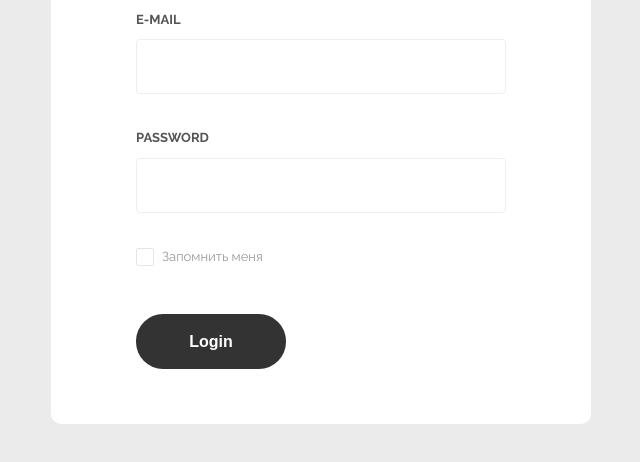
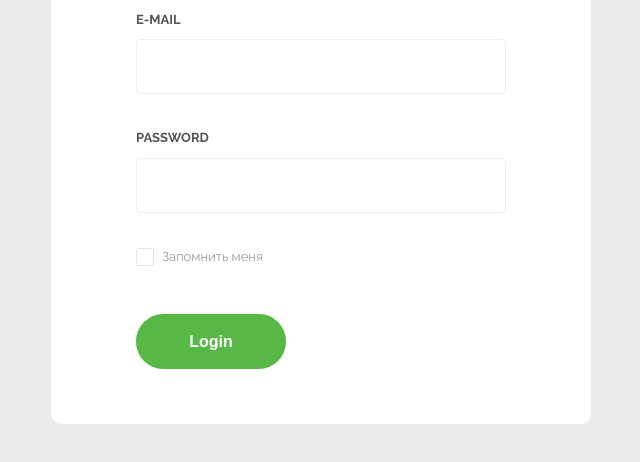
Before and after one commit to CubiZm/Form, a React app: page / in a window 1280 px wide. In both pictures the pointer is over the button "Login". Shown: the part 244-706 px from the top of the page, without its empty margins (319-959 px from the left). Built offline with nearby package versions, Linux system fonts and the light colour scheme.

Commit message:
prettier and fixed classnames

```diff
--- a/src/components/Button/button.scss
+++ b/src/components/Button/button.scss
@@ -12,4 +12,11 @@
   line-height: 1.2;
   font-weight: 700;
   border: 0;
+  transition: all 0.4s;
+  outline: none;
+
+  &:hover,
+  &:focus {
+    background-color: #57b846;
+  }
 }
--- a/src/components/Form/Field/field.scss
+++ b/src/components/Form/Field/field.scss
@@ -44,7 +44,7 @@
 
     &:hover,
     &:focus {
-      border: 1px solid #1fb146;
+      border: 1px solid #57b846;
     }
   }
 }
```
